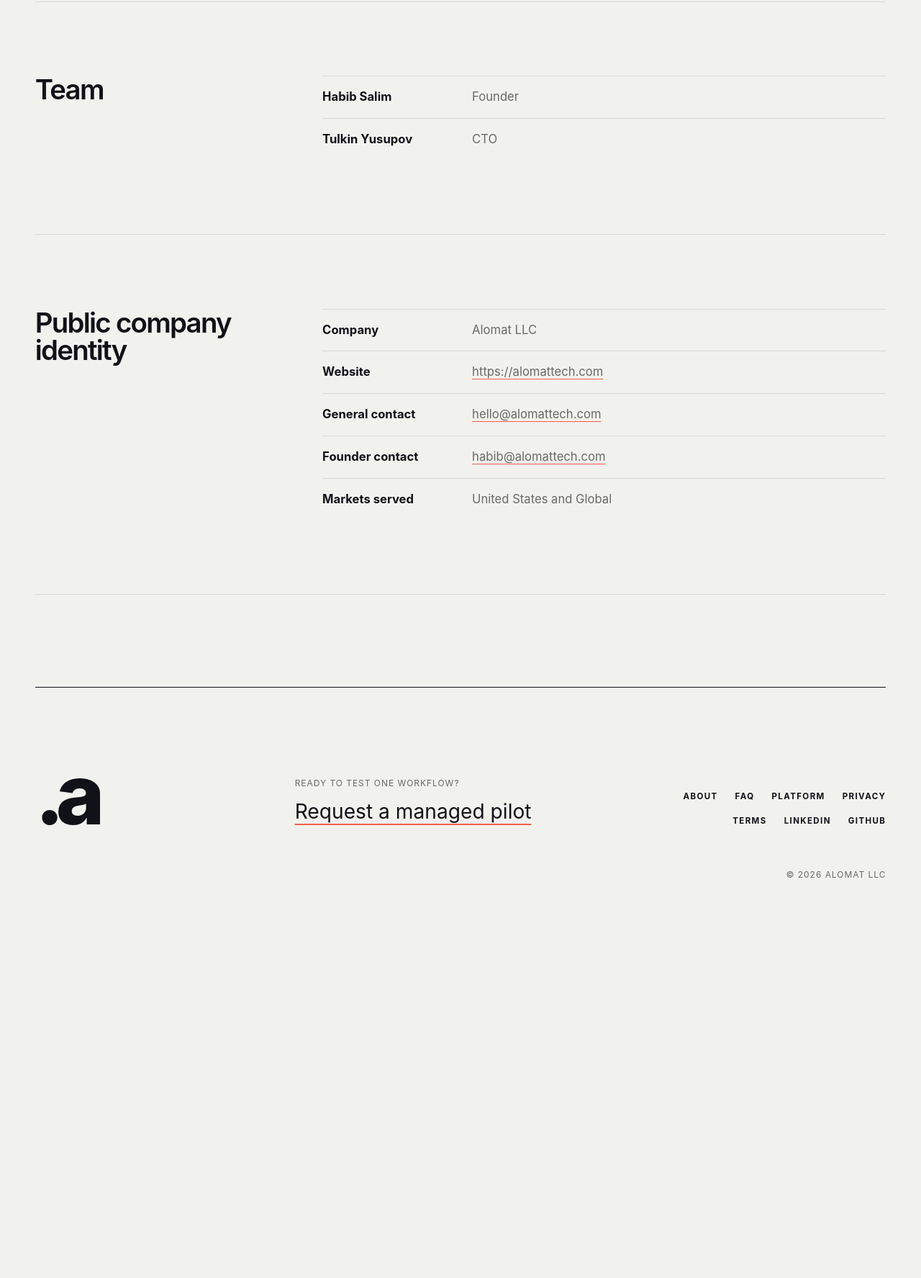
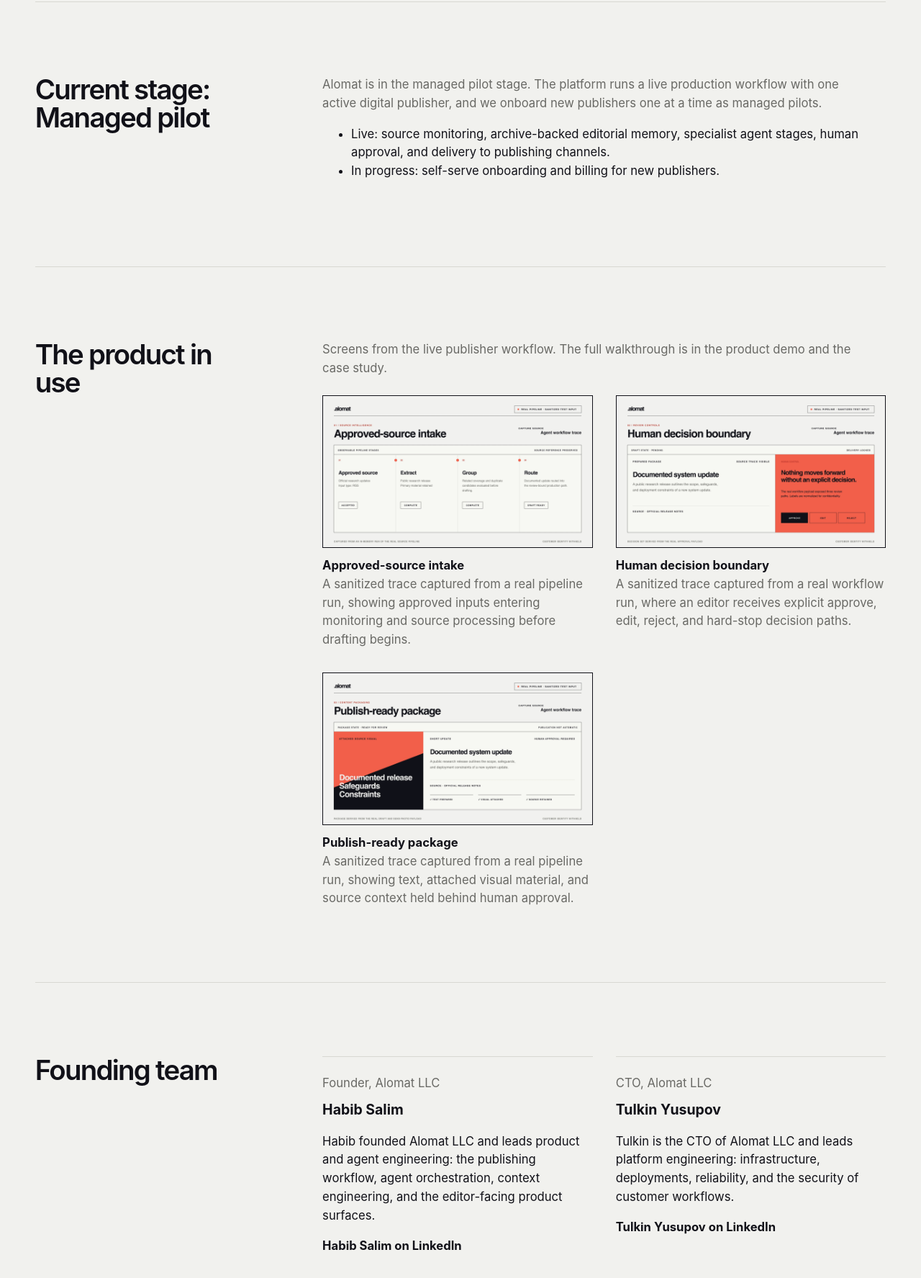
Before and after one commit to alomat-llc/alomattech-website, an Astro site: page /about in a window 1280 px wide. Shown: the part 2318-4093 px from the top of the page at 72% size. Before the commit the page ends 3582 px from the top, so only its background shows below. Built offline with nearby package versions, Linux system fonts and the light colour scheme; Astro itself is replaced by a stand-in of ours.

Commit message:
feat(about): founding team bios with LinkedIn, current stage and product screens
Google for Startups review could not verify these on the public site.

```diff
--- a/src/content/site.ts
+++ b/src/content/site.ts
@@ -267,6 +267,38 @@ export const approachSteps = [
   },
 ] as const satisfies readonly ApproachStep[];
 
+export interface TeamMember {
+  readonly name: string;
+  readonly role: string;
+  readonly bio: string;
+  readonly linkedin: string;
+}
+
+export const team: readonly TeamMember[] = [
+  {
+    name: 'Habib Salim',
+    role: 'Founder',
+    bio: 'Habib founded Alomat LLC and leads product and agent engineering: the publishing workflow, agent orchestration, context engineering, and the editor-facing product surfaces.',
+    linkedin: 'https://www.linkedin.com/in/habibsalimov/',
+  },
+  {
+    name: 'Tulkin Yusupov',
+    role: 'CTO',
+    bio: 'Tulkin is the CTO of Alomat LLC and leads platform engineering: infrastructure, deployments, reliability, and the security of customer workflows.',
+    linkedin: 'https://www.linkedin.com/in/tulkinyusupov/',
+  },
+];
+
+export const developmentStage = {
+  label: 'Managed pilot',
+  summary:
+    'Alomat is in the managed pilot stage. The platform runs a live production workflow with one active digital publisher, and we onboard new publishers one at a time as managed pilots.',
+  points: [
+    'Live: source monitoring, archive-backed editorial memory, specialist agent stages, human approval, and delivery to publishing channels.',
+    'In progress: self-serve onboarding and billing for new publishers.',
+  ],
+} as const;
+
 export const experienceNotes = [
   {
     label: 'Voice systems',
--- a/src/pages/about.astro
+++ b/src/pages/about.astro
@@ -1,6 +1,7 @@
 ---
 import Breadcrumbs from '../components/Breadcrumbs.astro';
-import { experienceNotes, site } from '../content/site';
+import { publisherCaseStudy } from '../content/publisher-case-study';
+import { developmentStage, experienceNotes, site, team } from '../content/site';
 import BaseLayout from '../layouts/BaseLayout.astro';
 
 const description = 'Learn how Alomat LLC builds and operates a managed agentic publishing platform around source intelligence, editorial memory, specialist agents, human approval, and dependable product engineering.';
@@ -13,9 +14,19 @@ const aboutData = {
   url: `${site.url}/about`,
   mainEntity: { '@id': `${site.url}/#organization` },
 };
+const peopleData = team.map((member) => ({
+  '@context': 'https://schema.org',
+  '@type': 'Person',
+  name: member.name,
+  jobTitle: member.role,
+  description: member.bio,
+  sameAs: [member.linkedin],
+  worksFor: { '@id': `${site.url}/#organization` },
+}));
+const screenshots = publisherCaseStudy.evidence;
 ---
 
-<BaseLayout title="About Alomat LLC — Agentic Publishing Platform" description={description} pathname="/about" structuredData={[aboutData]}>
+<BaseLayout title="About Alomat LLC — Agentic Publishing Platform" description={description} pathname="/about" structuredData={[aboutData, ...peopleData]}>
   <article class="editorial-page about-page">
     <Breadcrumbs items={[{ label: 'Home', href: '/' }, { label: 'About' }]} />
     <header class="editorial-hero">
@@ -35,12 +46,41 @@ const aboutData = {
       <h2 id="experience-title">Experience behind the platform</h2>
       <div class="experience-grid">{experienceNotes.map((note) => <article><p>{note.label}</p><h3>{note.title}</h3><p>{note.description}</p></article>)}</div>
     </section>
+    <section class="editorial-section" aria-labelledby="stage-title">
+      <h2 id="stage-title">Current stage: {developmentStage.label}</h2>
+      <div class="prose-block">
+        <p>{developmentStage.summary}</p>
+        <ul>{developmentStage.points.map((point) => <li>{point}</li>)}</ul>
+      </div>
+    </section>
+    <section class="editorial-section" aria-labelledby="product-title">
+      <h2 id="product-title">The product in use</h2>
+      <div>
+      <div class="prose-block">
+        <p>Screens from the live publisher workflow. The full walkthrough is in the <a href="/demo">product demo</a> and the <a href="/case-study/publisher-workflow">case study</a>.</p>
+      </div>
+      <div class="about-screens">
+        {screenshots.map((item) => (
+          <figure>
+            <img src={item.src} alt={item.alt} width={item.width} height={item.height} decoding="async" />
+            <figcaption><strong>{item.title}</strong> {item.caption}</figcaption>
+          </figure>
+        ))}
+      </div>
+      </div>
+    </section>
     <section class="editorial-section" aria-labelledby="team-title">
-      <h2 id="team-title">Team</h2>
-      <dl class="identity-list">
-        <div><dt>Habib Salim</dt><dd>Founder</dd></div>
-        <div><dt>Tulkin Yusupov</dt><dd>CTO</dd></div>
-      </dl>
+      <h2 id="team-title">Founding team</h2>
+      <div class="team-grid">
+        {team.map((member) => (
+          <article data-team-member>
+            <p>{member.role}, {site.name}</p>
+            <h3>{member.name}</h3>
+            <p>{member.bio}</p>
+            <a href={member.linkedin} rel="noopener" target="_blank">{member.name} on LinkedIn</a>
+          </article>
+        ))}
+      </div>
     </section>
     <section class="editorial-section" aria-labelledby="identity-title">
       <h2 id="identity-title">Public company identity</h2>
@@ -54,3 +94,17 @@ const aboutData = {
     </section>
   </article>
 </BaseLayout>
+
+<style>
+  .about-screens { display: grid; gap: 2rem; grid-template-columns: repeat(auto-fit, minmax(16rem, 1fr)); margin-top: 1.5rem; }
+  .about-screens figure { margin: 0; }
+  .about-screens img { width: 100%; height: auto; border: 1px solid var(--ink); background: #fff; }
+  .about-screens figcaption { padding-top: 0.75rem; color: var(--muted); }
+  .about-screens figcaption strong { display: block; }
+  .about-screens figcaption strong { color: var(--ink); }
+  .team-grid { display: grid; gap: 2rem; grid-template-columns: repeat(auto-fit, minmax(16rem, 1fr)); }
+  .team-grid article { border-top: 1px solid var(--line); padding-top: 1.5rem; }
+  .team-grid article > p:first-child { color: var(--muted); margin: 0; }
+  .team-grid h3 { margin: 0.5rem 0; }
+  .team-grid a { font-weight: 650; }
+</style>
```
Also changed, not shown: tests/e2e/search-pages.spec.ts (+12 -0 lines).
